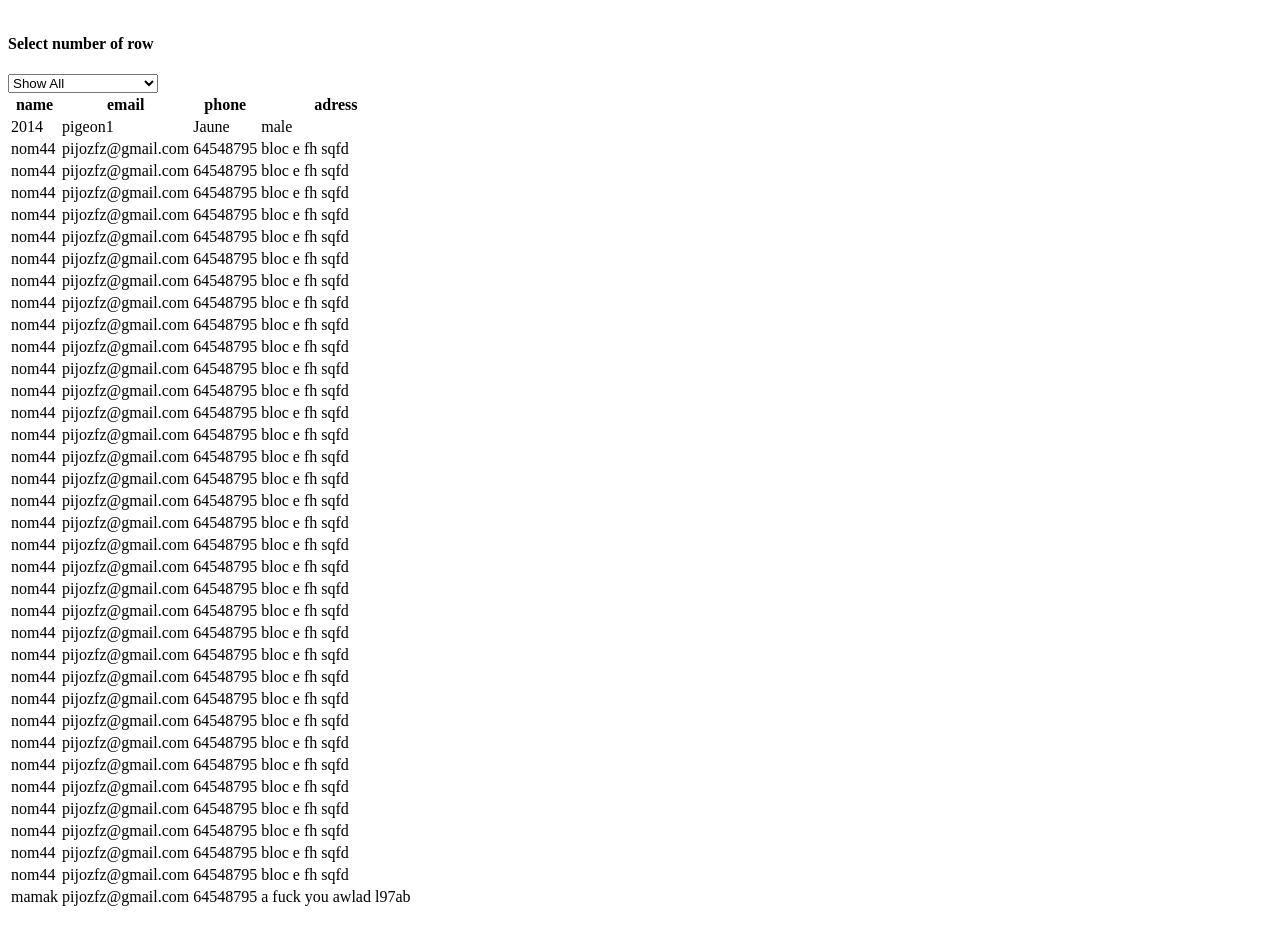
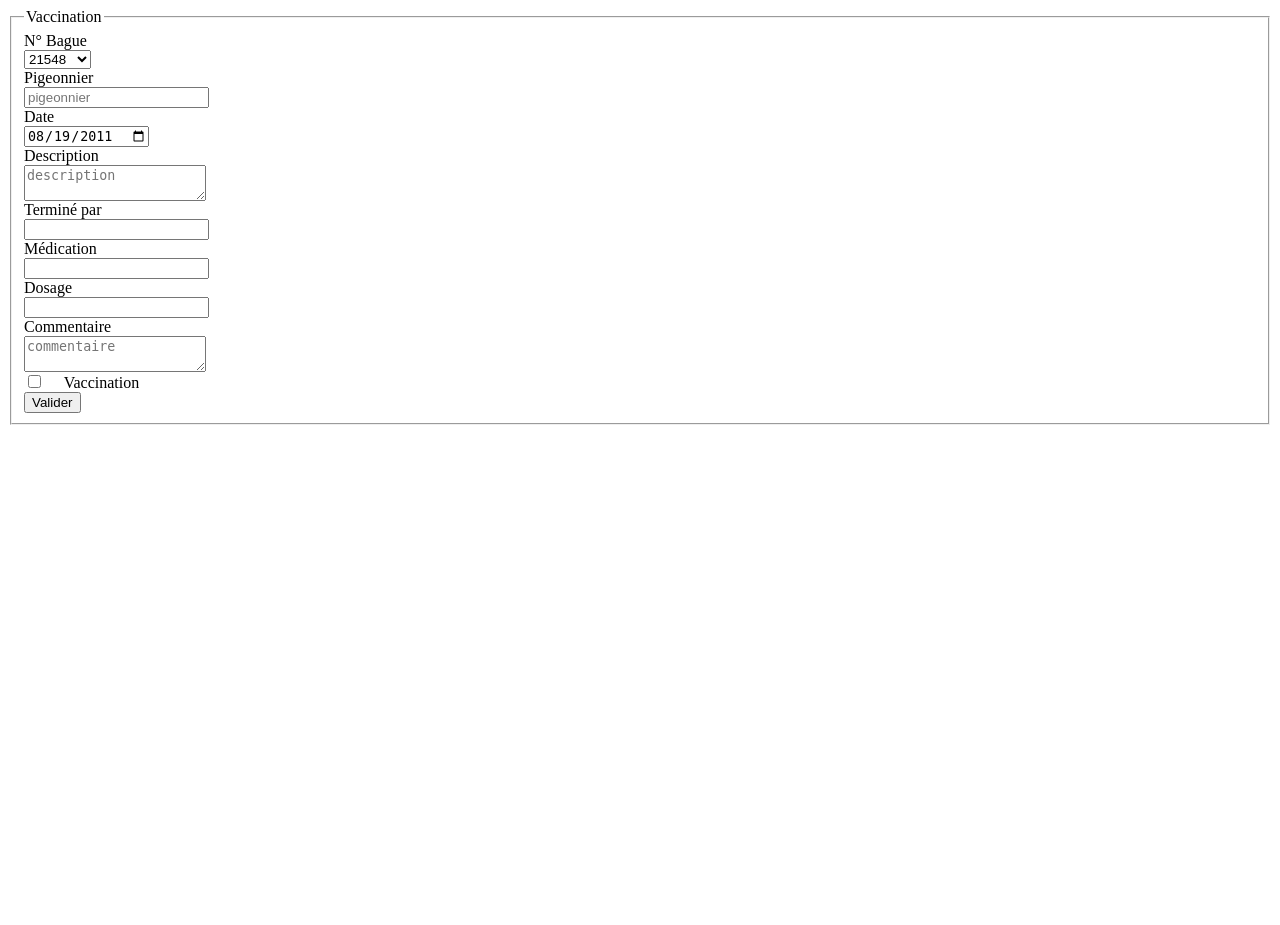
Before and after one commit to takichy/projet_dut, a PHP site: page /views/vF.html in a window 1280 px wide. After the commit the page ends 425 px from the top, so only its background shows below. Run offline with PHP 8.4, Linux system fonts and the light colour scheme; some libraries are stand-ins or nearby versions.

Commit message:
always with problem

```diff
--- a/projet/views/Form_Nouvelle_Naissance.html
+++ b/projet/views/Form_Nouvelle_Naissance.html
@@ -11,8 +11,8 @@
 				  <label class="col-md-4 control-label" for="couleur" >Date </label>
 				    <div class="col-md-4 inputGroupContainer">
 				    	<div class="input-group">
-				 			 <span class="input-group-addon"><i class="glyphicon "></i></span>
-				 			  <input class="form-control" type="date" value="2011-08-19" id="date_nv_naiss">
+				 			<span class="input-group-addon"><i class="glyphicon "></i></span>
+				 			<input class="form-control" type="date" value="2011-08-19" id="date_nv_naiss">
 				 	   </div>
 				 	 </div>
 				</div>
--- a/projet/views/Form_Nouvelle_acquisition.html
+++ b/projet/views/Form_Nouvelle_acquisition.html
@@ -2,7 +2,7 @@
    	<div class="container">
 		<div id="nvaqui_message_success" class="alert alert-success d-none"></div>
 		<div id="nvaqui_message_error" class="alert alert-danger d-none"></div>
-		<form class="well form-horizontal" onSubmit="return send_nvaqui(event);" method="POST" id="contact_form">
+		<form class="well form-horizontal" onSubmit="return send_nvaqui(event);" method="POST" id="nouvelle_acquisition_form">
 			<fieldset>
 				<legend>Nouvelle Acquisition</legend>
 
@@ -46,6 +46,7 @@
 							<select class="form-control form-control-lg" id="sexe">
 							  <option data-icon="fas fa-female">Male</option>
 							  <option data-icon="glyphicon glyphicon-heart">Female</option>
+							  <option data-icon="glyphicon">Jeune</option>
 							</select>
 				 	   </div>
 				 	</div>
@@ -146,7 +147,7 @@
 				    <div class="col-md-4 inputGroupContainer">
 				    	<div class="input-group">
 				 			 <span class="input-group-addon"><i class="glyphicon "></i></span>
-				 			 <textarea id="supplement" name=""  placeholder="Supplément" class = "form-control" id="Supplement"></textarea>
+				 			 <textarea name=""  placeholder="Supplément" class = "form-control" id="Supplement"></textarea>
 				 	   </div>
 				 	 </div>
 				</div>
--- a/projet/views/defaultGabbarit.php
+++ b/projet/views/defaultGabbarit.php
@@ -387,7 +387,7 @@
 					<li>
 						<a  href = "index.php?action=F">
 							<span><i class="fas fa-align-justify"></i></span>
-							<span>Vacsination</span>
+							<span>Vaccination</span>
 						</a>
 					</li>
 
--- a/projet/views/js/send_data.js
+++ b/projet/views/js/send_data.js
@@ -1,7 +1,6 @@
 function send_user(e) {
     e.preventDefault();
     console.log($(`form#${e.target.id}`).serialize())
-
     $.ajax({
         type: 'POST',
         url: 'http://localhost:1337/insertUser/1',
@@ -29,11 +28,11 @@ function send_nvaqui(e) {
     $.ajax({
         type: 'POST',
         url: 'http://localhost:1337/insertPigeon',
-         headers: {
+        headers: {
             'Content-Type': 'application/x-www-form-urlencoded'
         },
         data: $(`form#${e.target.id}`).serialize(),
-        success: function (data) {
+            success: function (data) {
             console.log(data);
             $('#nvaqui_message_success').html("votre message bien envoyer");
             $("#nvaqui_message_success").addClass("d-block");
--- a/projet/views/vF.html
+++ b/projet/views/vF.html
@@ -1,152 +1,127 @@
-<head>
-	<meta charset="utf-8">
-	<meta http-equiv="X-UA-Compatible" content="IE=edge">
-	<meta name="viewport" content="width=device-width, initial-scale=1">
-	<title>Table Pagination</title>
-	<link ref="bootstrap.min.css" rel="stylesheet"/>
-	<script src="jquery.min.js"></script>
-	<script src="bootstrap.min.js"></script>
-	<script>
-		var table = '#mytable'
-			$('#maxRows').on('change',function()
-			{
-				$('.pagination').html('')
-				var trnum = 0 ;
-				var maxRows = parseInt($(this).val())
-				var totalRows = $(table+'tbody tr').length
-				$(table +'tr:gt(0)').each(function()
-				{
-					trnum++;
-					if (trnum>maxRows)
-					{
-						$(this).hide()
-					}
-					if (trnum <= maxRows)
-					{
-						$(this).Show()
-					}
-				})
-					if (totalRows > maxRows)
-					{
-						var pagenum = Math.ceil(totalRows/maxRows)
-						for(var i=1;i<pagenum;)
-						{
-							$('.agination').append('<li data-page="'+i+'">\<span>'+ i++ +'<span class="sr-only">(current)</span></span>\</li>').Show()
-						}
-					}
+<body>
+	<div class="container">
+		<div id="user_message_success" class="alert alert-success d-none"></div>
+		<div id="user_message_error" class="alert alert-danger d-none"></div>
+		<form class="well form-horizontal" onSubmit="" method="POST" id="vaccination_form">
+			<fieldset>
+				<!-- Form Name legend -->
+				<legend>Vaccination </legend>
 
-				    $('.pagination li:first-child').addClass('active')
-					$('.pagination li').on ('click',function()
-					{
-						var pageNum = $(this).attr('data-page')
-						var trIndex =0;
-						$('.pagination li').removeClass('active')
-						$(this).addClass('active')
-						$(table +'tr:gt(0)').each(function()
-						{
-							trIndex++;
-							if (trIndex > (maxRows+pageNum) || trIndex <= ((maxRows+pageNum)-maxRows))
-							{
-								$(this).hide()
-							}
-							else
-							{
-								$(this).show()
-							}
-						})
-				    })
-		   })
+				<!-- Text input N bague-->
+				<div class="form-group">
+				  <label class="col-md-4 control-label" >N° Bague</label>
+				    <div class="col-md-4 inputGroupContainer">
+				        <div class="input-group">
+				    		<span class="input-group-addon"><i class="glyphicon "></i></span>
+							<select class="form-control form-control-lg" id="etat">
+							  <option data-icon="glyphicon ">21548</option>
+							  <option data-icon="glyphicon ">54548</option>
+							  <option data-icon="glyphicon ">587496</option>
+							  <option data-icon="glyphicon ">587426</option>
+							  <option data-icon="glyphicon ">48579</option>
+							  <option data-icon="glyphicon ">1255</option>
+							</select>
+				 	    </div>
+				  </div>
+				</div>
 
-		$(function()
-		{
-			$('table tr:eq(0)').prepend('<th>ID</th>')
-			var id=0;
-			$('table tr:gt(0)').each function()
-			{
-				id++;
-				$(this).prepend('<td>'+id+'</td>')
-			})
-		})
-	</script>
-</head>
+				<!-- Text input Pigeonnier-->
+				<div class="form-group">
+				  <label class="col-md-4 control-label" >Pigeonnier</label>
+				    <div class="col-md-4 inputGroupContainer">
+				    <div class="input-group">
+				 		<span class="input-group-addon"><i class="glyphicon"></i></span>
+				 		<input id="pigeonnier" name="" placeholder="pigeonnier" class="form-control"  type="text">
+				    </div>
+				  </div>
+				</div>
 
-<body>
-	<div class="container" style="margin-top: 35px">
-		<h4>Select number of row </h4>
-		<div class="from-group">
-			<select name="state" id="maxRows" class="from-control" style="width:150px;">
-				<option value="5000">Show All</option>
-				<option value="5">5</option>
-				<option value="10">10</option>
-				<option value="15">15</option>
-				<option value="20">20</option>
-				<option value="50">50</option>
-				<option value="75">75</option>
-				<option value="100">100</option>
-			</select>
-		</div>
-		<table id="mytable" class="table table-bordered table-striped">
-			<thead>
-				<tr>
-			      <th>name</th>
-			      <th>email</th>
-			      <th>phone</th>
-			      <th>adress</th>
-				</tr>
-			</thead>
-			<tbody>
-			    <tr>
-			      <td>2014</td>
-			      <td>pigeon1</td>
-			      <td>Jaune</td>
-			      <td>male</td>
-			    </tr>
+				<!-- Text input date de vaccination-->
+				<div class="form-group">
+				  <label class="col-md-4 control-label">Date</label>
+				    <div class="col-md-4 inputGroupContainer">
+				    <div class="input-group">
+				 		<span class="input-group-addon"><i class="glyphicon "></i></span>
+				 		<input class="form-control" type="date" value="2011-08-19" id="date_vaccination">
+				    </div>
+				  </div>
+				</div>
 
-			    <tr><td>nom44</td><td>pijozfz@gmail.com</td><td>64548795</td><td>bloc e fh sqfd</td></tr>
-			    <tr><td>nom44</td><td>pijozfz@gmail.com</td><td>64548795</td><td>bloc e fh sqfd</td></tr>
-			    <tr><td>nom44</td><td>pijozfz@gmail.com</td><td>64548795</td><td>bloc e fh sqfd</td></tr>
-			    <tr><td>nom44</td><td>pijozfz@gmail.com</td><td>64548795</td><td>bloc e fh sqfd</td></tr>
-			    <tr><td>nom44</td><td>pijozfz@gmail.com</td><td>64548795</td><td>bloc e fh sqfd</td></tr>
-			    <tr><td>nom44</td><td>pijozfz@gmail.com</td><td>64548795</td><td>bloc e fh sqfd</td></tr>
-			    <tr><td>nom44</td><td>pijozfz@gmail.com</td><td>64548795</td><td>bloc e fh sqfd</td></tr>
-			    <tr><td>nom44</td><td>pijozfz@gmail.com</td><td>64548795</td><td>bloc e fh sqfd</td></tr>
-			    <tr><td>nom44</td><td>pijozfz@gmail.com</td><td>64548795</td><td>bloc e fh sqfd</td></tr>
-			    <tr><td>nom44</td><td>pijozfz@gmail.com</td><td>64548795</td><td>bloc e fh sqfd</td></tr>
-			    <tr><td>nom44</td><td>pijozfz@gmail.com</td><td>64548795</td><td>bloc e fh sqfd</td></tr>
-			    <tr><td>nom44</td><td>pijozfz@gmail.com</td><td>64548795</td><td>bloc e fh sqfd</td></tr>
-			    <tr><td>nom44</td><td>pijozfz@gmail.com</td><td>64548795</td><td>bloc e fh sqfd</td></tr>
-			    <tr><td>nom44</td><td>pijozfz@gmail.com</td><td>64548795</td><td>bloc e fh sqfd</td></tr>
-			    <tr><td>nom44</td><td>pijozfz@gmail.com</td><td>64548795</td><td>bloc e fh sqfd</td></tr>
-			    <tr><td>nom44</td><td>pijozfz@gmail.com</td><td>64548795</td><td>bloc e fh sqfd</td></tr>
-			    <tr><td>nom44</td><td>pijozfz@gmail.com</td><td>64548795</td><td>bloc e fh sqfd</td></tr>
-			    <tr><td>nom44</td><td>pijozfz@gmail.com</td><td>64548795</td><td>bloc e fh sqfd</td></tr>
-			    <tr><td>nom44</td><td>pijozfz@gmail.com</td><td>64548795</td><td>bloc e fh sqfd</td></tr>
-			    <tr><td>nom44</td><td>pijozfz@gmail.com</td><td>64548795</td><td>bloc e fh sqfd</td></tr>
-			    <tr><td>nom44</td><td>pijozfz@gmail.com</td><td>64548795</td><td>bloc e fh sqfd</td></tr>
-			    <tr><td>nom44</td><td>pijozfz@gmail.com</td><td>64548795</td><td>bloc e fh sqfd</td></tr>
-			    <tr><td>nom44</td><td>pijozfz@gmail.com</td><td>64548795</td><td>bloc e fh sqfd</td></tr>
-			    <tr><td>nom44</td><td>pijozfz@gmail.com</td><td>64548795</td><td>bloc e fh sqfd</td></tr>
-			    <tr><td>nom44</td><td>pijozfz@gmail.com</td><td>64548795</td><td>bloc e fh sqfd</td></tr>
-			    <tr><td>nom44</td><td>pijozfz@gmail.com</td><td>64548795</td><td>bloc e fh sqfd</td></tr>
-			    <tr><td>nom44</td><td>pijozfz@gmail.com</td><td>64548795</td><td>bloc e fh sqfd</td></tr>
-			    <tr><td>nom44</td><td>pijozfz@gmail.com</td><td>64548795</td><td>bloc e fh sqfd</td></tr>
-			    <tr><td>nom44</td><td>pijozfz@gmail.com</td><td>64548795</td><td>bloc e fh sqfd</td></tr>
-			    <tr><td>nom44</td><td>pijozfz@gmail.com</td><td>64548795</td><td>bloc e fh sqfd</td></tr>
-			    <tr><td>nom44</td><td>pijozfz@gmail.com</td><td>64548795</td><td>bloc e fh sqfd</td></tr>
-			    <tr><td>nom44</td><td>pijozfz@gmail.com</td><td>64548795</td><td>bloc e fh sqfd</td></tr>
-			    <tr><td>nom44</td><td>pijozfz@gmail.com</td><td>64548795</td><td>bloc e fh sqfd</td></tr>
-			    <tr><td>nom44</td><td>pijozfz@gmail.com</td><td>64548795</td><td>bloc e fh sqfd</td></tr>
-			    <tr><td>mamak</td><td>pijozfz@gmail.com</td><td>64548795</td><td>a fuck you awlad l97ab</td></tr>
+				<!-- Text input Description-->
+				<div class="form-group">
+				  <label class="col-md-4 control-label">Description</label>
+				    <div class="col-md-4 inputGroupContainer">
+				    <div class="input-group">
+				 		<span class="input-group-addon"><i class="glyphicon "></i></span>
+				 		<textarea id="description" name=""  placeholder="description" class = "form-control" id="Description"></textarea>
+				    </div>
+				  </div>
+				</div>
+
+				<!-- Text input Terminé par-->
+				<div class="form-group">
+				  <label class="col-md-4 control-label">Terminé par</label>
+				    <div class="col-md-4 inputGroupContainer">
+				    <div class="input-group">
+				        <span class="input-group-addon"><i class="glyphicon"></i></span>
+						<input id="termine_par" name="termine_par" placeholder="" class="form-control" type="text">
+				    </div>
+				  </div>
+				</div>
+
+				<!-- Text input Médication-->
+ 				<div class="form-group">
+				  <label class="col-md-4 control-label" for="pays">Médication</label>
+				    <div class="col-md-4 inputGroupContainer">
+				    <div class="input-group">
+				        <span class="input-group-addon"><i class="glyphicon"></i></span>
+				        <input id="Medication" name="Medication" placeholder="" class="form-control" type="text">
+				    </div>
+				  </div>
+				</div>
+
+				<!-- Text input Dosage-->
+ 				<div class="form-group">
+				  <label class="col-md-4 control-label" for="pays">Dosage</label>
+				    <div class="col-md-4 inputGroupContainer">
+				    <div class="input-group">
+				        <span class="input-group-addon"><i class="glyphicon "></i></span>
+				        <input id="Dosage" name="Dosage" placeholder="" class="form-control" type="text">
+				    </div>
+				  </div>
+				</div>
 
 
-			</tbody>
-		</table>
+				<!-- Text input commentaire-->
+				<div class="form-group">
+				    <label class="col-md-4 control-label">Commentaire</label>
+				    <div class="col-md-4 inputGroupContainer">
+				        <div class="input-group">
+				 			 <span class="input-group-addon"><i class="glyphicon "></i></span>
+				 			 <textarea id="commentaire" name=""  placeholder="commentaire" class = "form-control" ></textarea>
+				 	    </div>
+					</div>
+				</div>
 
-		<div class="pagination-container">
-			<nav>
-				<ul class="pagination"></ul>
-			</nav>
+				<!-- Text input vaccination-->
+				<div class="form-group">
+				    <label class="col-md-4 control-label"></label>
+				    <div class="col-md-4 inputGroupContainer">
+						<div class="input-group">
+						    <input type="checkbox" class="form-check-input" id="exampleCheck1">&nbsp;&nbsp;&nbsp;&nbsp;
+						    <label class="form-check-label" for="exampleCheck1">Vaccination</label>
+						</div>
+					</div>
+				</div>
 
-		</div>
-	</div>
+				<!-- Button -->
+				<div class="form-group">
+				  <label class="col-md-4 control-label"></label>
+				  <div class="col-md-4">
+				    <button type="submit" class="btn btn-warning" >Valider <span class="glyphicon glyphicon-send"></span></button>
+				  </div>
+				</div>
+			</fieldset>
+		</form>
+	</div><!-- /.container -->
 </body>
```
Also changed, not shown: projet/views/Mes_Pigeons.html (+10 -10 lines), projet/views/js/get_data.js (+38 -3 lines).
